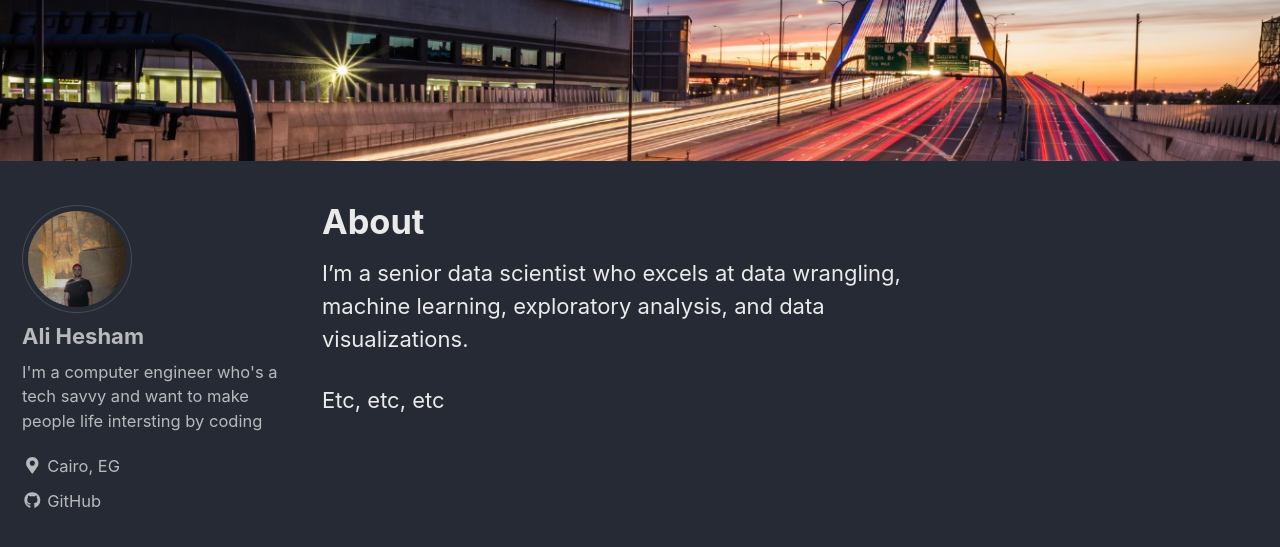
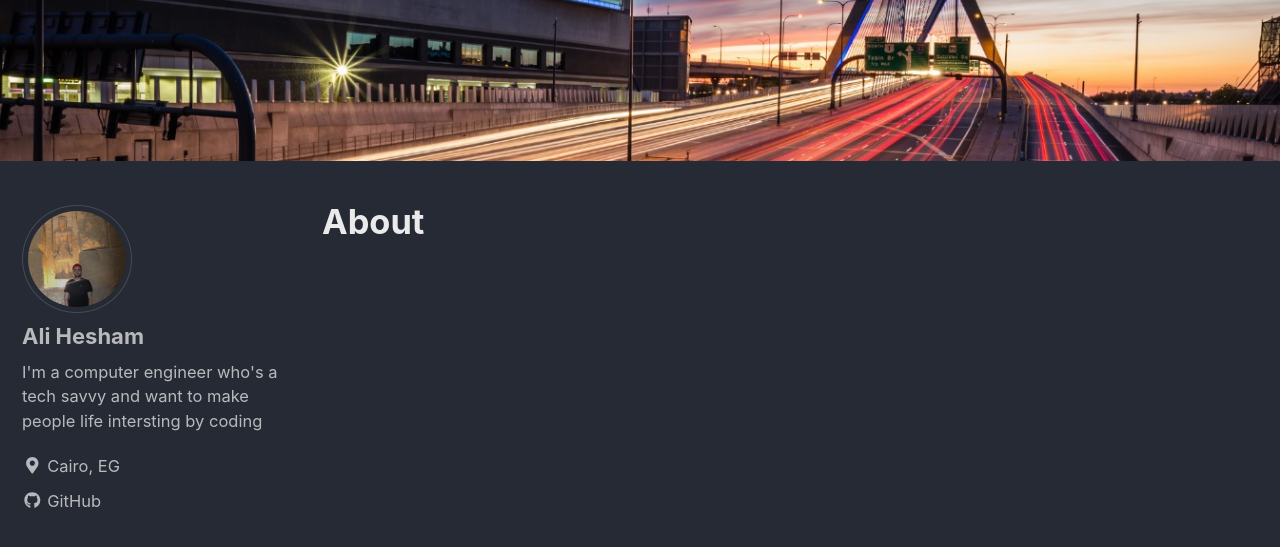
Before and after one commit to ali-hesham/ali-hesham.github.io, a Jekyll site: the page built from _pages/about.md, in a window 1280 px wide and 900 px high, scrolled down 412 px. Shown: the top 547 px of the window. Built offline with Jekyll 4.4.1, drawn with Linux system fonts in a browser that asks for light colours; nearby versions of some CDN libraries.

Commit message:
Update about.md

```diff
--- a/_pages/about.md
+++ b/_pages/about.md
@@ -4,7 +4,3 @@ permalink: /about/
 header:
   image: "/images/zakim.jpg"
 ---
-
-I'm a senior data scientist who excels at data wrangling, machine learning, exploratory analysis, and data visualizations.
-
-Etc, etc, etc
```
